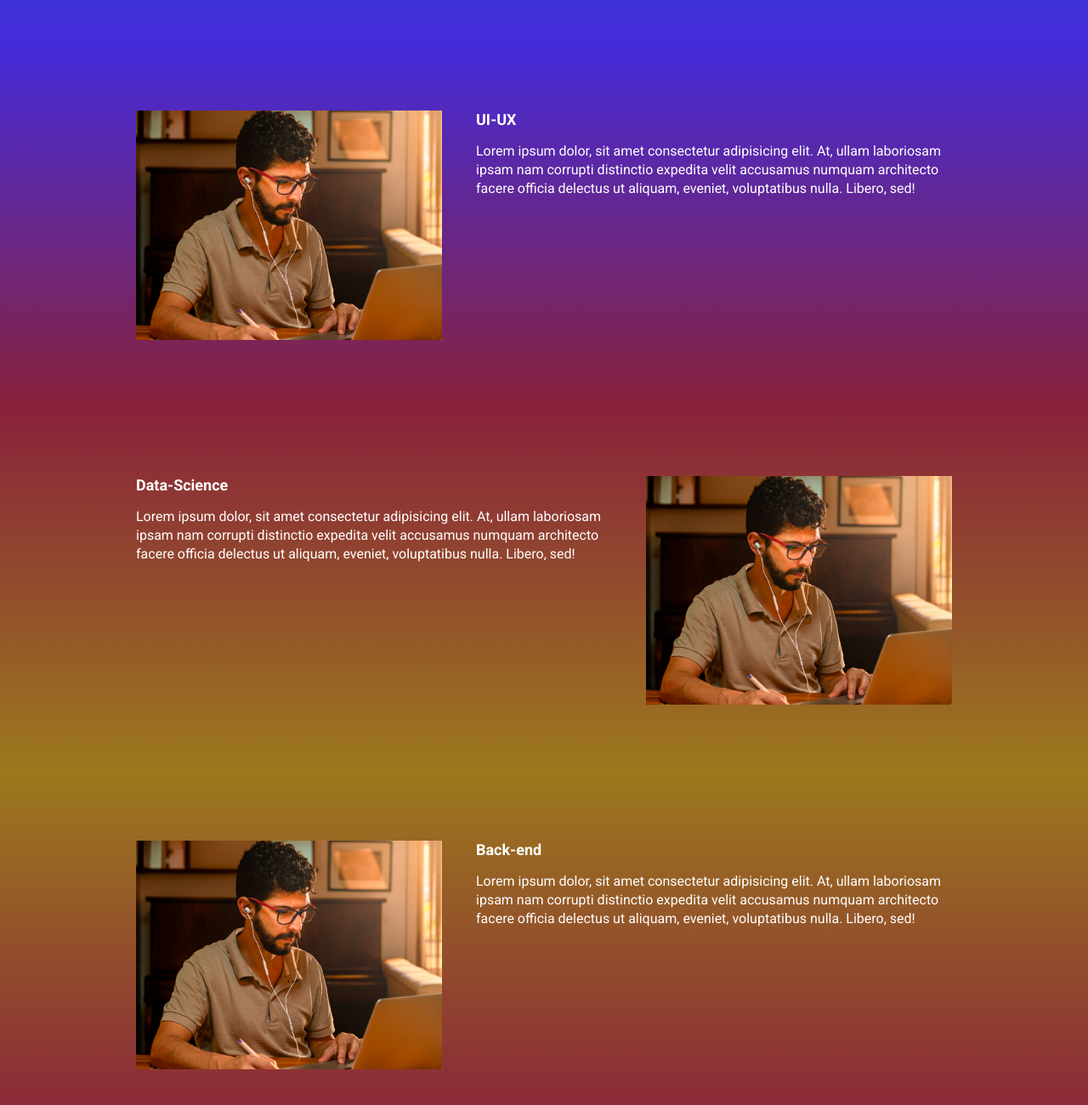
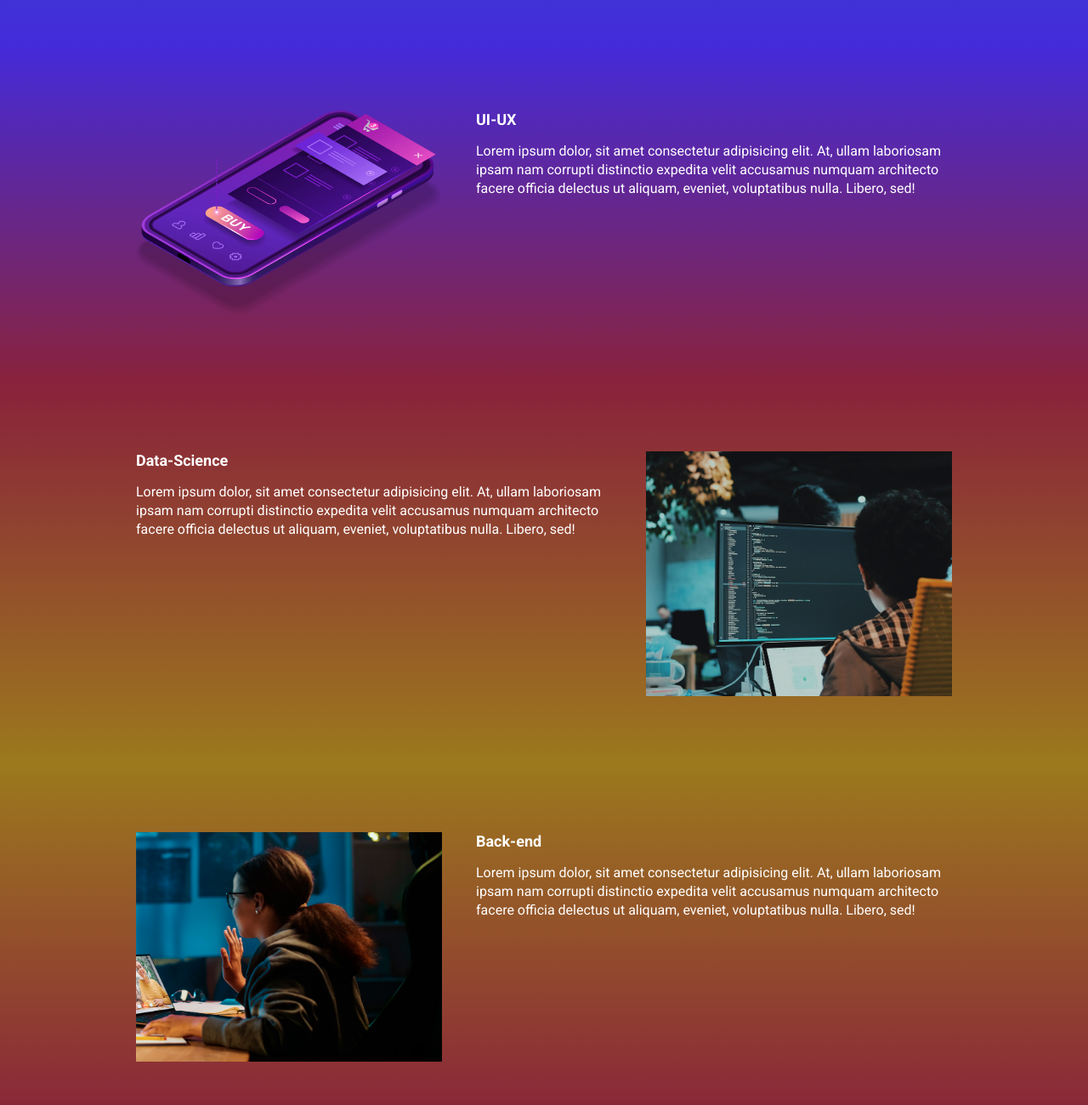
Before and after one commit to marcelocruzsilverio/ebac_tech_talks, a website built with Parcel: page src/index.html in a window 1280 px wide. Shown: the part 940-2240 px from the top of the page at 85% size. Built offline with nearby package versions, Linux system fonts and the light colour scheme.

Commit message:
atualizando as imagens das seções

```diff
--- a/src/index.html
+++ b/src/index.html
@@ -59,7 +59,7 @@
                     distinctio expedita velit accusamus numquam architecto facere officia delectus ut aliquam, eveniet,
                     voluptatibus nulla. Libero, sed!</p>
             </div>
-            <img class="event__image" src="./images/frontend.png" alt="Front-end">
+            <img class="event__image" src="./images/ui-ux.png" alt="ui-ux">
         </div>
     </section>
     <section class="event event--data-science">
@@ -71,7 +71,7 @@
                     distinctio expedita velit accusamus numquam architecto facere officia delectus ut aliquam, eveniet,
                     voluptatibus nulla. Libero, sed!</p>
             </div>
-            <img class="event__image" src="./images/frontend.png" alt="Front-end">
+            <img class="event__image" src="./images/data.png" alt="Data-Science">
         </div>
     </section>
     <section class="event event--backend event--image-left">
@@ -83,7 +83,7 @@
                     distinctio expedita velit accusamus numquam architecto facere officia delectus ut aliquam, eveniet,
                     voluptatibus nulla. Libero, sed!</p>
             </div>
-            <img class="event__image" src="./images/frontend.png" alt="Front-end">
+            <img class="event__image" src="./images/backend.png" alt="Back-end">
         </div>
     </section>
 
```
